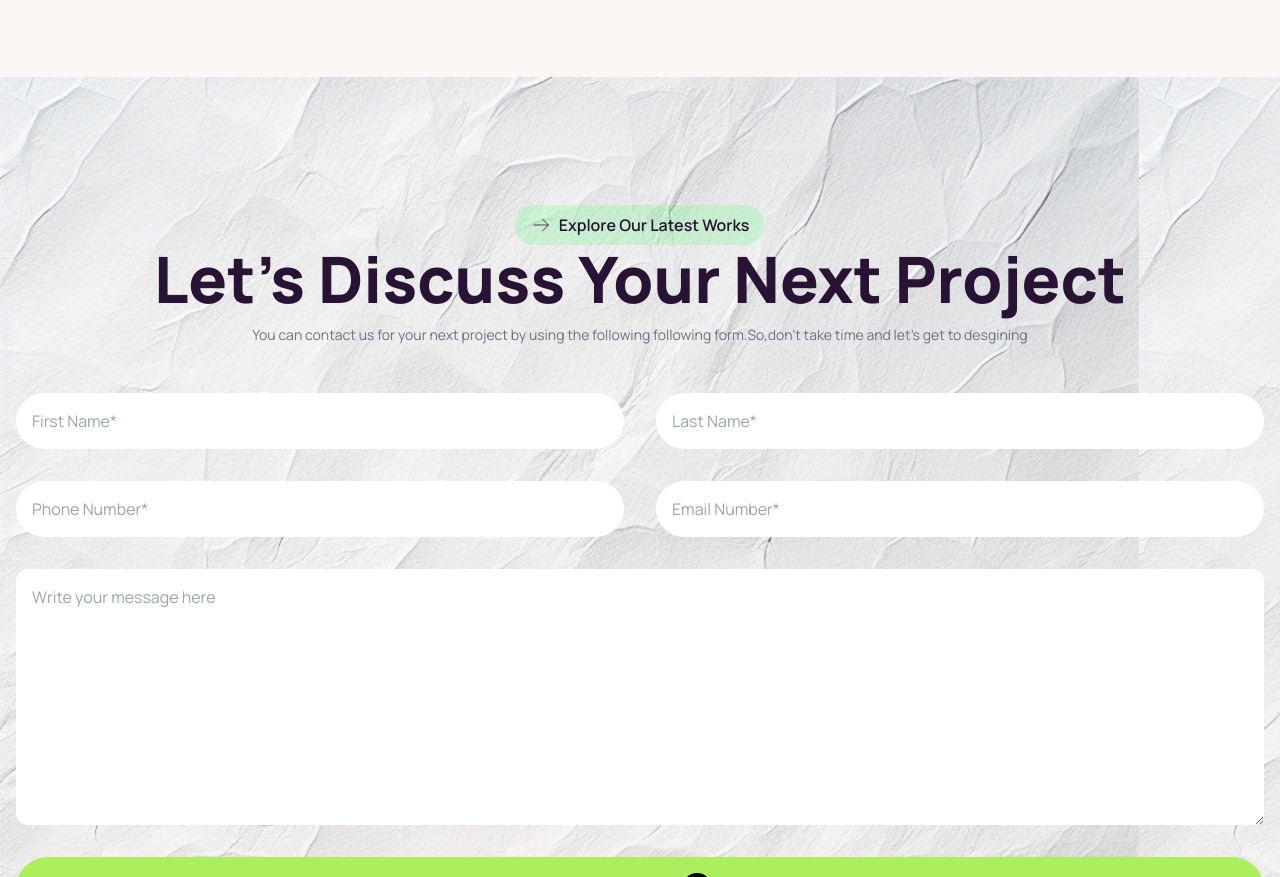
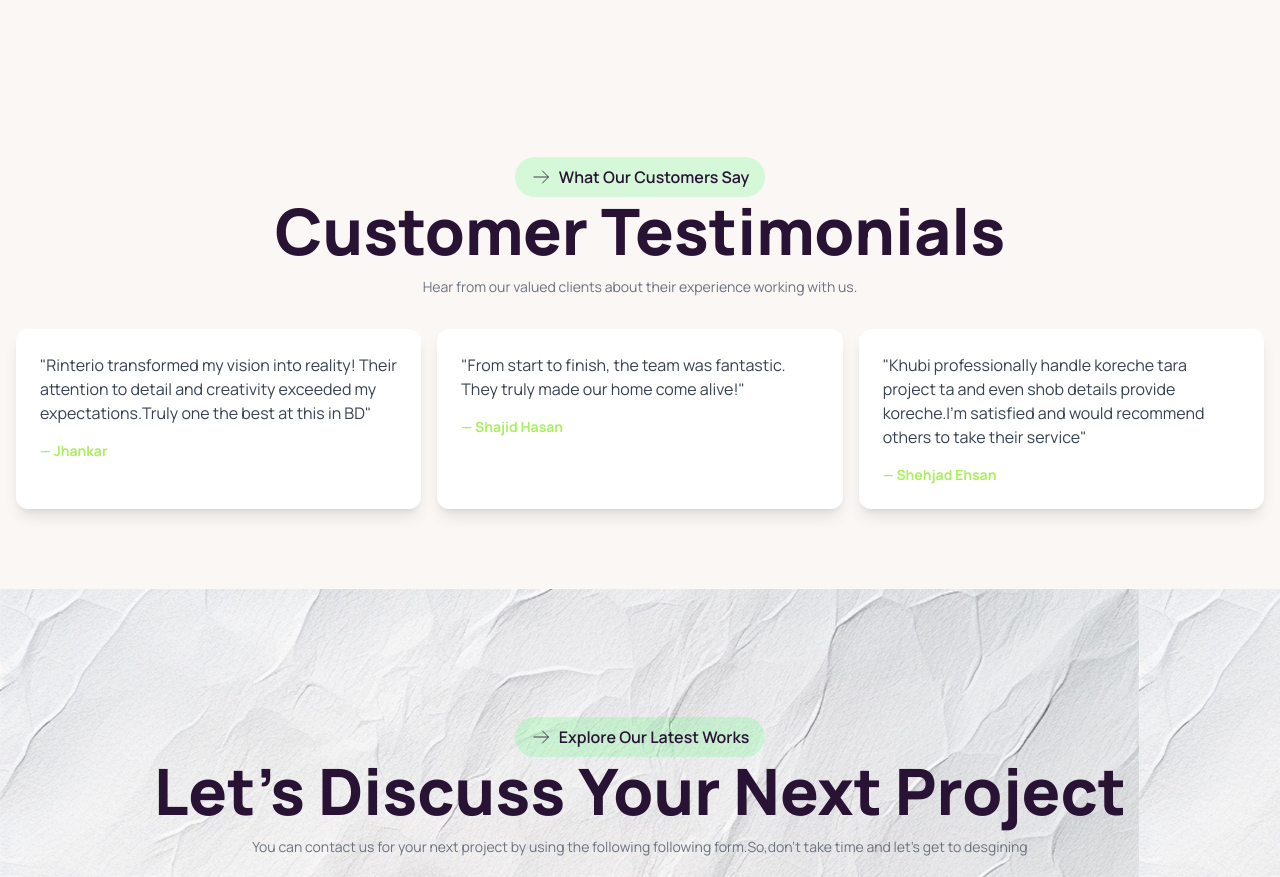
Before and after one commit to mahdeehassansami/B10-A3, a plain HTML site: page index.html in a window 1280 px wide. Shown: the part 2723-3600 px from the top of the page. Drawn offline with nearby package versions, Linux system fonts and the light colour scheme; a web font is replaced by a local one.

Commit message:
Added the new section of customer testimonials

```diff
--- a/index.html
+++ b/index.html
@@ -314,7 +314,9 @@
             </div>
           </div>
           <div class="text-center space-y-8">
-            <h3 class="font-extrabold text-xl lg:text-[4rem] sm:text-[2rem]">Our Latest Portfolio</h3>
+            <h3 class="font-extrabold text-xl lg:text-[4rem] sm:text-[2rem]">
+              Our Latest Portfolio
+            </h3>
             <p class="text-gray-500 text-sm">
               We have included some of our recent projects for you to go through
               to make your decision making easier
@@ -421,6 +423,63 @@
           />
         </div>
       </section>
+      <!-- Testimonials by our customers -->
+      <section class="py-20 space-y-8 px-4">
+        <div class="space-y-5">
+          <div class="flex justify-center">
+            <div
+              class="bg-[#43ff64d9]/20 rounded-full inline-flex px-4 py-2 items-center gap-2 font-semibold"
+            >
+              <svg
+                xmlns="http://www.w3.org/2000/svg"
+                fill="none"
+                viewBox="0 0 24 24"
+                strokeWidth="{1.5}"
+                stroke="currentColor"
+                class="size-5"
+              >
+                <path
+                  strokeLinecap="round"
+                  strokeLinejoin="round"
+                  d="M13.5 4.5L21 12m0 0-7.5 7.5M21 12H3"
+                />
+              </svg>
+              <h3>What Our Customers Say</h3>
+            </div>
+          </div>
+          <div class="text-center space-y-8">
+            <h3 class="font-extrabold text-xl lg:text-[4rem] sm:text-[2rem]">
+              Customer Testimonials
+            </h3>
+            <p class="text-gray-500 text-sm">
+              Hear from our valued clients about their experience working with
+              us.
+            </p>
+          </div>
+        </div>
+        <div class="flex flex-col md:flex-row max-w-7xl m-auto gap-4">
+          <div class="bg-white rounded-xl p-6 shadow-lg flex-1 space-y-4">
+            <p class="text-gray-700">
+              "Rinterio transformed my vision into reality! Their attention to
+              detail and creativity exceeded my expectations.Truly one the best at this in BD"
+            </p>
+            <div class="text-sm font-bold text-primary">— Jhankar</div>
+          </div>
+          <div class="bg-white rounded-xl p-6 shadow-lg flex-1 space-y-4">
+            <p class="text-gray-700">
+              "From start to finish, the team was fantastic. They truly made our
+              home come alive!"
+            </p>
+            <div class="text-sm font-bold text-primary">— Shajid Hasan</div>
+          </div>
+          <div class="bg-white rounded-xl p-6 shadow-lg flex-1 space-y-4">
+            <p class="text-gray-700">
+              "Khubi professionally handle koreche tara project ta and even shob details provide koreche.I'm satisfied and would recommend others to take their service"
+            </p>
+            <div class="text-sm font-bold text-primary">— Shehjad Ehsan</div>
+          </div>
+        </div>
+      </section>
       <!-- Let's connect section -->
       <section class="bg-[url('assets/bg.jpg')] py-32 space-y-12 px-4">
         <div class="space-y-5">
@@ -455,7 +514,10 @@
             </p>
           </div>
         </div>
-        <form action="Submit" class="grid grid-cols-2 gap-4 md:gap-8 max-w-7xl mx-auto">
+        <form
+          action="Submit"
+          class="grid grid-cols-2 gap-4 md:gap-8 max-w-7xl mx-auto"
+        >
           <input
             class="rounded-full py-4 bg-white px-4 col-span-2 md:col-span-1"
             placeholder="First Name*"
@@ -486,7 +548,6 @@
           >
             <span>View Details</span>
             <div class="rounded-full p-2 bg-black text-white">
-
               <svg
                 xmlns="http://www.w3.org/2000/svg"
                 width="14"
@@ -508,7 +569,6 @@
                   stroke-linejoin="round"
                 />
               </svg>
-
             </div>
           </button>
         </form>
@@ -549,7 +609,9 @@
           If you can imagine it,We can design it.We are your one-stop solution
           for all your apartment diesign problems
         </p>
-        <div class="text-[#E9E9E9] text-sm flex flex-col md:flex-row items-center gap-10 md:gap-40 justify-center">
+        <div
+          class="text-[#E9E9E9] text-sm flex flex-col md:flex-row items-center gap-10 md:gap-40 justify-center"
+        >
           <a href="">Home</a>
           <a href="">Services</a>
           <a href="">Portfolio</a>
@@ -583,7 +645,6 @@
               </svg>
             </div>
           </a>
-
         </div>
       </div>
     </footer>
```
